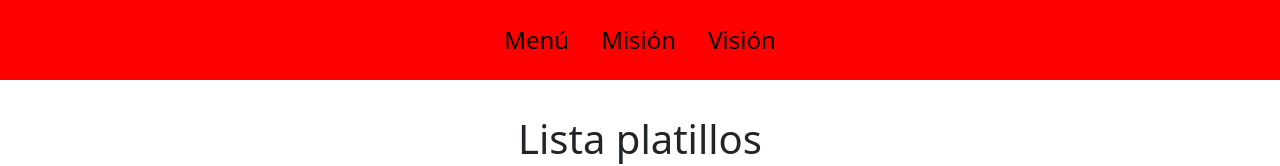
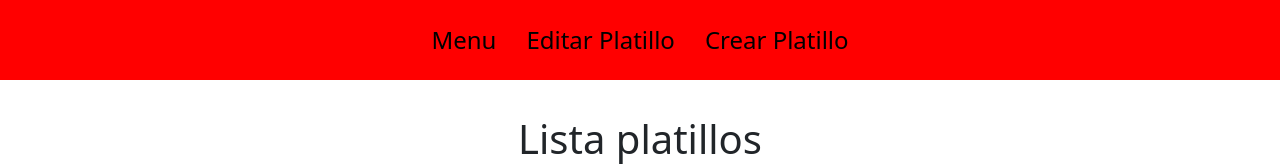
Before and after one commit to Alex981110/CRUD_Restaurante, a React (Create React App) app: page / in a window 1280 px wide. Shown: the top 166 px of the page. Built offline with nearby package versions, Linux system fonts and the light colour scheme.

Commit message:
[Fix](SideBarMenu) Se cambiaron los href por Links

```diff
--- a/src/components/common/SideBarMenu.jsx
+++ b/src/components/common/SideBarMenu.jsx
@@ -1,18 +1,25 @@
 import React from 'react';
 import * as Styles from '../common/SideBarMenu.module.css';
+import { Link } from 'react-router-dom';
 
 const SideBarMenu = () => {
   return (
     <>
       <ul className="nav justify-content-center">
         <li className="nav-item">
-          <a className={Styles.links + " nav-link"} aria-current="page" href="/">Menú</a>
+          <Link to="/">
+            <label className={Styles.links}>Menu</label>
+          </Link>
         </li>
         <li className="nav-item">
-          <a className={Styles.links + " nav-link"} href="EditarPlatillo">Misión</a>
+          <Link to="/EditarPlatillo">
+            <label className={Styles.links}>Editar Platillo</label>
+          </Link>
         </li>
         <li className="nav-item">
-          <a className={Styles.links + " nav-link"} href="CrearPlatillo">Visión</a>
+          <Link to="/CrearPlatillo">
+            <label className={Styles.links}>Crear Platillo</label>
+          </Link>
         </li>
       </ul>
     </>
--- a/src/components/common/SideBarMenu.module.css
+++ b/src/components/common/SideBarMenu.module.css
@@ -1,10 +1,12 @@
 .links:hover{
   color: white;
+  cursor: pointer;
 }
 
-a{
+label{
   color: black;
   font-size: x-large;
+  margin: 15px;
 }
 
 ul{
```
